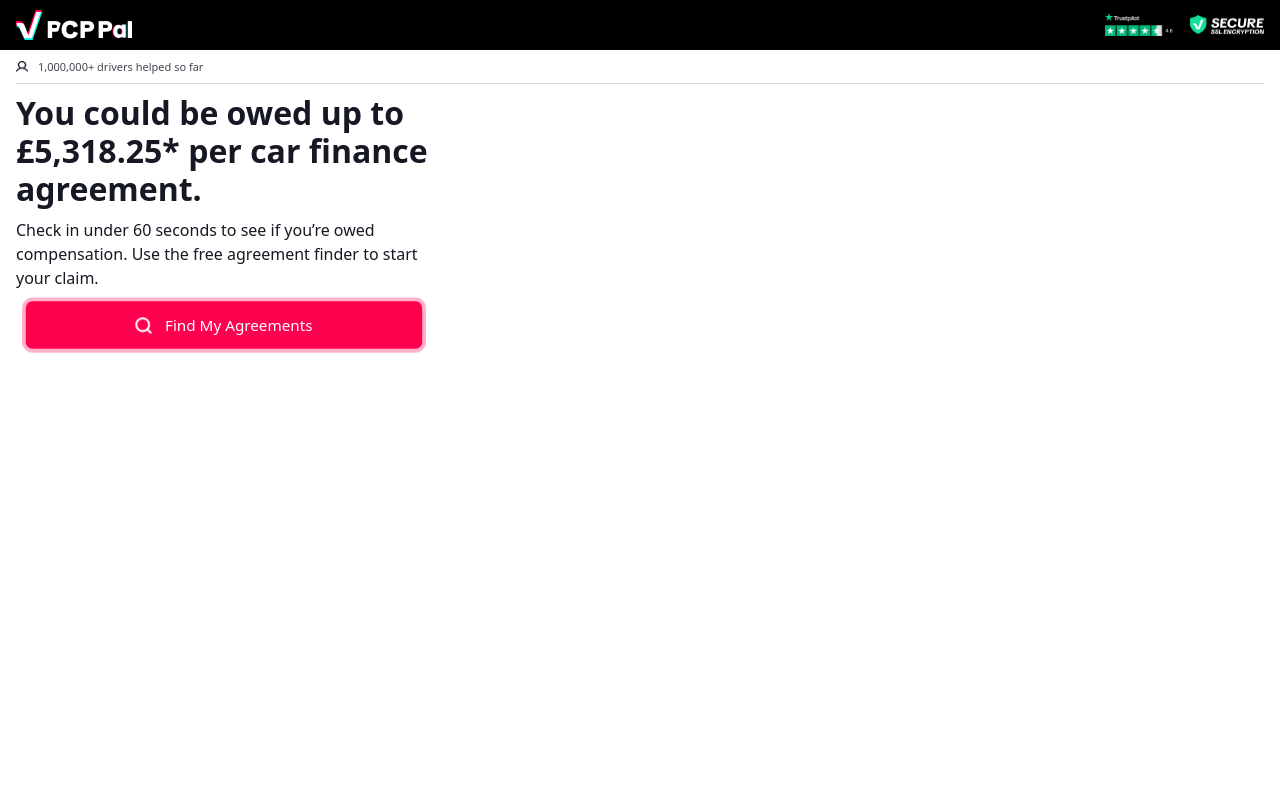
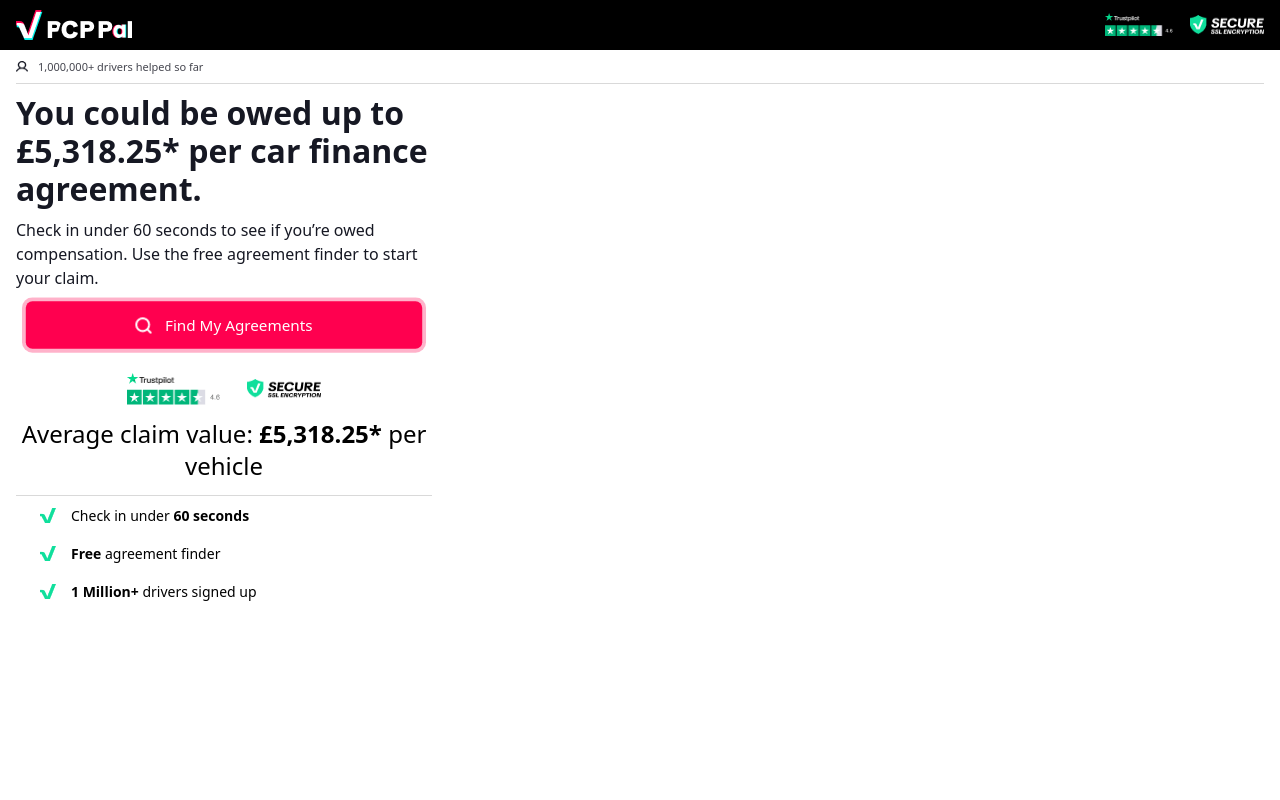
Before and after one commit to ElJefe111944/tgg-pcp-pal, a Next.js app: page / in a window 1280 px wide. Shown: the top 800 px of the page. Built offline with nearby package versions, Linux system fonts and the light colour scheme; a web font is replaced by a local one.

Commit message:
landing page sections checks & trustpilot created and styled

```diff
--- a/src/app/page.tsx
+++ b/src/app/page.tsx
@@ -3,21 +3,53 @@ import Image from "next/image";
 export default function Home() {
   return (
     <main className="min-h-screen my-2.5 mx-4 flex flex-col">
-      <div className="flex flex-col gap-2.5">
+      <div className="flex flex-col gap-2.5 border-b border-b-[#00000026]">
         <div className="flex gap-2.5 flex-col">
           <h1 className="text-[32px] leading-[38px] font-bold text-[#161823] tracking-normal">You could be owed up to £5,318.25* per car finance agreement.</h1>
           <p className="font-normal text-[16px] leading-6 tracking-normal text-[#161823]">Check in under 60 seconds to see if you’re owed compensation. Use the free agreement finder to start your claim.</p>
         </div>
         <div>
-          {/* CTA */}
           <button className="pulse-button bg-[#FF004F] w-full flex h-[50px] items-center justify-center gap-3.5 text-white rounded-[7px] shadow-[0_0_0_4px_#FF004F4D]">
             <Image src={"/images/magnifying-glass.png"} alt="Find My Agreements" width={17} height={17} className="w-[17px] h-[17px]" />
             Find My Agreements
           </button>
         </div>
         <div>
-
+          <div className="flex my-3.25 flex-row items-center justify-center gap-6.5">
+            <Image
+              src={"/images/trustpilot.png"}
+              alt="Rated 4.8 out of 5 on Trustpilot"
+              width={93.56}
+              height={31.54}
+              className="w-[93.56px] h-[31.54px]"
+            />
+            <Image
+              src={"/images/secure-ssl.png"}
+              alt="Secure SSL Encryption"
+              width={75}
+              height={20.08}
+              className="w-[75px] h-[20.08px]"
+            />
+          </div>
+          <div className="my-3.25">
+            <h2 className="text-2xl font-medium text-center">Average claim value: <span className="font-extrabold">£5,318.25*</span> per vehicle</h2>
+          </div>
         </div>
+      </div>
+      <div className="px-6 py-2.5">
+        <ul className="flex flex-col gap-4.5">
+          <li className="flex flex-row gap-3.75 items-center">
+            <Image src={"/images/tick.png"} width={16} height={15} alt="Check in under 60 seconds" className="w-4 h-[15px]" />
+            <p className="text-sm font-normal tracking-normal">Check in under <span className="font-bold">60 seconds</span></p></li>
+          <li className="flex flex-row gap-3.75 items-center">
+            <Image src={"/images/tick.png"} width={16} height={15} alt="Free agreement finder" className="w-4 h-[15px]" />
+            <p className="text-sm font-normal tracking-normal"><span className="font-bold">Free</span> agreement finder</p>
+          </li>
+          <li className="flex flex-row gap-3.75 items-center">
+            <Image src={"/images/tick.png"} width={16} height={15} alt="1 Million plus drivers signed up" className="w-4 h-[15px]" />
+            <p className="text-sm font-normal tracking-normal"><span className="font-bold">1 Million+</span> drivers signed up</p>
+          </li>
+        </ul>
       </div>
     </main>
   );
```
